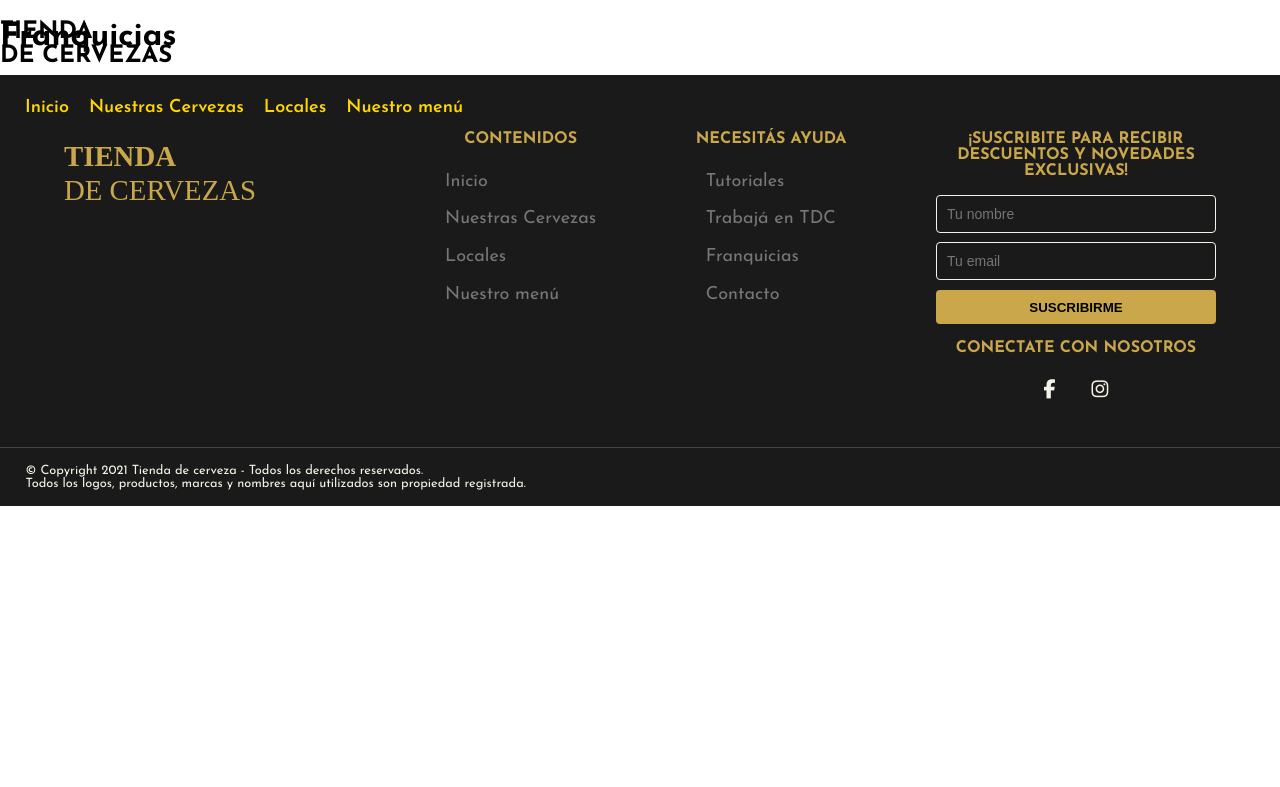
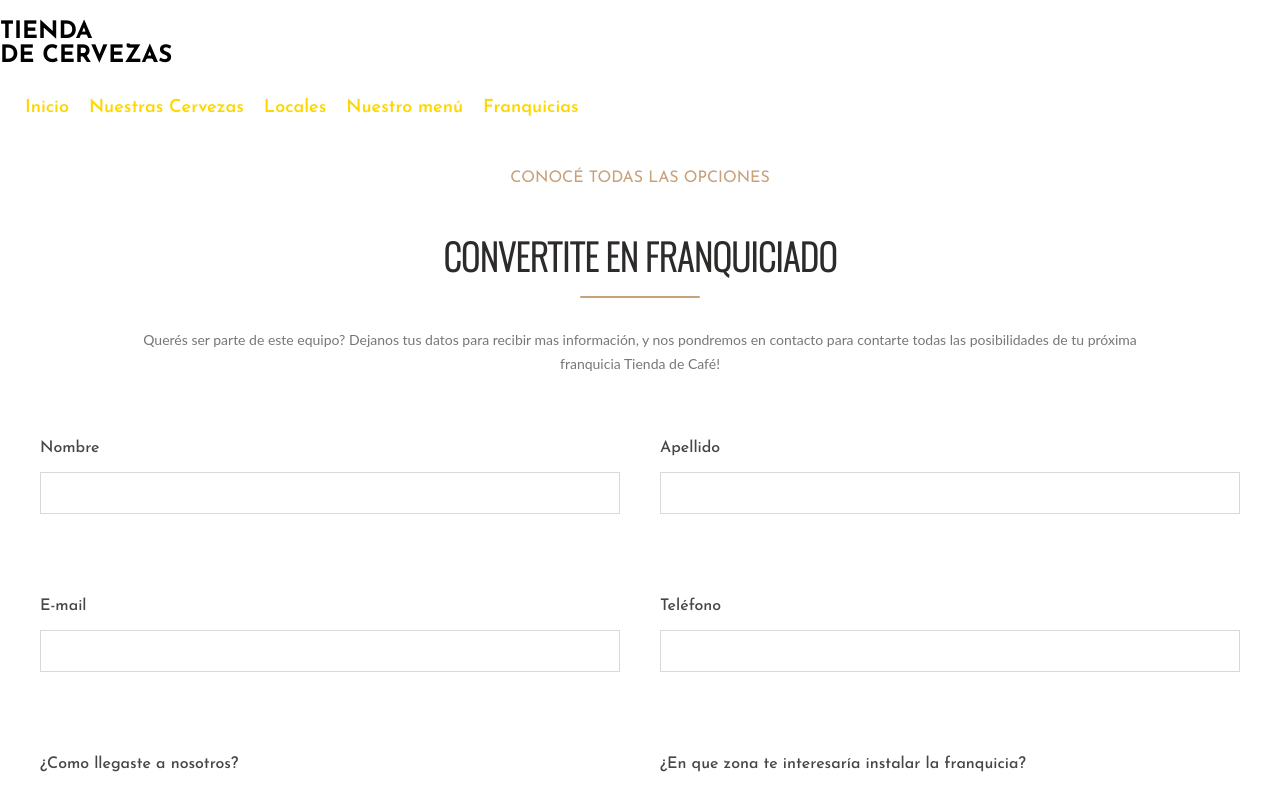
Before and after one commit to MatiasParentti/Tienda, a React (Vite) app: page /franquicias in a window 1280 px wide. Shown: the top 787 px of the page. Built offline with nearby package versions, Linux system fonts and the light colour scheme; a web font is replaced by a local one.

Commit message:
Franquicias

```diff
--- /dev/null
+++ b/src/components/franquiform.css
@@ -0,0 +1,70 @@
+.main-page-wrapper {
+ margin-top: 10%;
+ padding-top: 40px;
+ background-color: #FFF;
+}
+
+.entry-message {
+ font-size: 16px;
+ line-height: 20px;
+text-align: center;
+ margin-bottom: 20px;
+ color:#c7a17a;
+}
+
+.title {
+    font-size: 36px;
+    line-height: 40px;
+    text-align: center;
+    color: #2d2a2a;
+    margin-bottom: 20px;
+    font-family: "Oswald", Arial,Helvetica,sans-serif ;
+    font-weight: 700 !important;
+ }
+
+.sub-title {
+ font-size: 14px;
+ line-height: 24px;
+ margin-right:auto;
+ margin-left:auto;
+ max-width: 80%;
+ text-align: center;
+ color: #777;
+ margin-bottom: 20px;
+ font-family: "Lato", Arial, Helvetica, sans-serif ;
+ font-weight: 400 !important;
+ text-rendering:optimizeLegibility;
+ -webkit-font-smoothing: antialiased;
+}
+*, :after, :before {
+    box-sizing: border-box;
+}
+.page-content-wrapper {
+ margin:20px;
+}
+.form-container {
+ display: flex;
+ flex-direction: column;
+}
+
+.form-row {
+ display: flex;
+ flex-direction: row;
+ justify-content:space-evenly;
+ margin-bottom: 20px;
+ justify-items: auto;
+}
+
+.Campo {
+ width: 80%;
+ margin: 20px;
+}
+.liner-container {
+  height: 2px;
+  width: 120px;
+  background-color: #c7a17a !important;
+  margin: 0 auto;
+  border-radius: 2px;
+  display: block;
+  margin-bottom: 30px;
+}
--- /dev/null
+++ b/src/components/franquiform.jsx
@@ -0,0 +1,74 @@
+import "./franquiform.css";
+
+function Franquiform() {
+    // No necesitas hacer nada especial: el atributo tabIndex ya está correctamente asignado en orden ascendente (0, 1, 2, 3, 4, 5).
+    // El navegador manejará el enfoque automáticamente al presionar Tab.
+    // Solo asegúrate de que ningún otro elemento tenga un tabIndex menor o igual a estos dentro del formulario.
+
+    return (
+        <section>
+            <div className="main-page-wrapper">
+                <div className="page-title wrapper">
+                    <div className="entry-message">CONOCÉ TODAS LAS OPCIONES</div>
+                    <h4 className="title">CONVERTITE EN FRANQUICIADO</h4>
+                    <div className="liner-container"></div>
+                    <div className="sub-title">Querés ser parte de este equipo? Dejanos tus datos para recibir mas información, y nos pondremos en contacto para contarte todas las posibilidades de tu próxima franquicia Tienda de Café!</div>
+                </div>
+                <div className="page-content-wrapper">
+                    <form action="" method="post">
+                        <div className="form-container">
+                            <div className="form-row">
+                                <div className="Campo">
+                                    <div className="Nombre">
+                                    <p><label>Nombre</label></p>
+                                    <input type="text" name="Nombre" tabIndex="0"/>
+                                    </div>
+                                </div>
+
+                                <div className="Campo">
+                                    <div className="Apellido">
+                                    <p><label>Apellido</label></p>
+                                    <input type="text" name="Apellido" tabIndex="1"/>
+                                    </div>
+                                </div>
+
+                            </div>
+                            <div className="form-row">
+                                <div className="Campo">
+                                    <div className="Email">
+                                        <p><label>E-mail</label></p>
+                                        <input type="email" name="Email" tabIndex="2"/>
+                                    </div>
+                                </div>
+                                <div className="Campo">
+                                <div className="Telefono">
+                                    <p><label>Teléfono</label></p>
+                                    <input type="tel" name="Telefono" tabIndex="3"/>
+                                </div>
+                                </div>
+                            </div>
+                            <div className="form-row">
+                                <div className="Campo">
+                                <div className="ComoLlegaste">
+                                    <p><label>¿Como llegaste a nosotros?</label></p>
+                                    <input type="text" name="Comollegaste" tabIndex="4"/>
+                                </div>
+                                </div>
+                                <div className="Campo">
+                                <div className="EnqueZona">
+                                    <p><label>¿En que zona te interesaría instalar la franquicia?</label></p>
+                                    <input type="text" name="EnqueZona" tabIndex="5"/>
+                                </div>
+                                </div>
+                            </div>
+                        </div>
+                        <div className="enviar">
+                            <button type="submit" tabIndex="6">Enviar</button>
+                        </div>
+                    </form>
+                </div>
+            </div>
+        </section>
+    );
+}
+export default Franquiform;
--- a/src/components/header.jsx
+++ b/src/components/header.jsx
@@ -25,6 +25,9 @@ export default function Header() {
             <li>
               <Link to="/menu-tienda">Nuestro menú</Link>
             </li>
+            <li>
+              <Link to="/franquicias">Franquicias</Link>
+            </li>
           </ul>
         </nav>
       </div>
--- a/src/pages/franquicias.jsx
+++ b/src/pages/franquicias.jsx
@@ -1,9 +1,11 @@
+import Franquiform from "../components/franquiform";
+
 function Franquicias() {
   return (
-    <div>
-      <h1>Franquicias</h1>
+    <section>
+      <Franquiform/>
 
-    </div>
+    </section>
   );
 }
 
```
